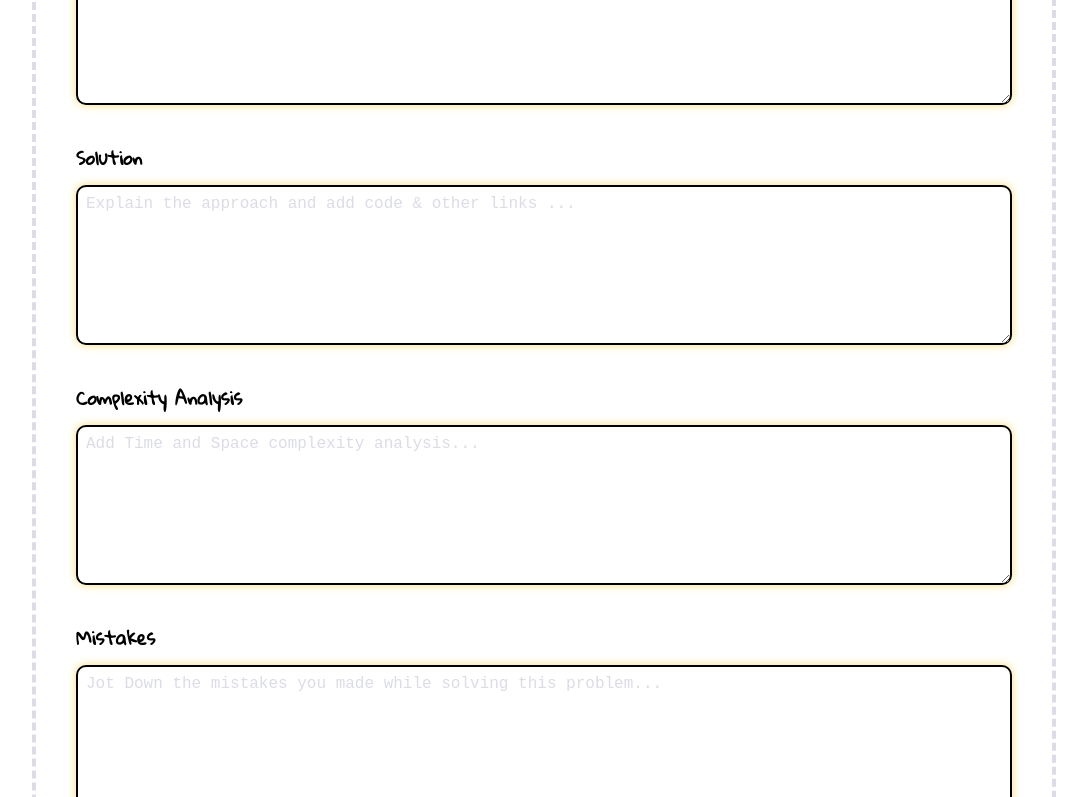
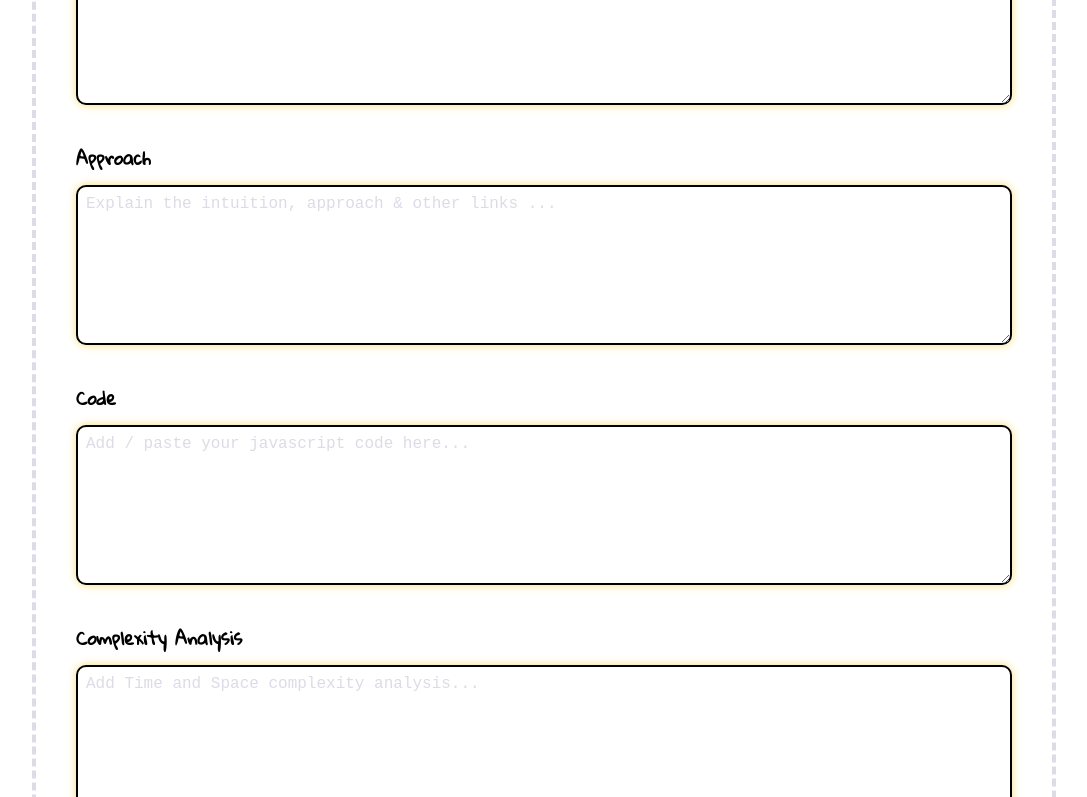
Before and after one commit to DellaDominic/Leetbox, a React (Vite) app: page /add in a window 1280 px wide. Shown: the part 575-1372 px from the top of the page, without its empty margins (96-1183 px from the left). Built offline with nearby package versions, Linux system fonts and the light colour scheme.

Commit message:
Add Edit Card Functionality

```diff
--- a/src/App.jsx
+++ b/src/App.jsx
@@ -6,6 +6,7 @@ import Home from './components/Home';
 import Study from './components/Study';
 import Cards from './components/Cards';
 import AddCard from './components/AddCard';
+import EditCard from './components/EditCard';
 
 function App() {
   return (
@@ -24,6 +25,7 @@ function App() {
               />
             }
           />
+          <Route path="/edit/:id" element={<EditCard />} />
           <Route path="/cards" element={<Cards />} />
         </Routes>
       </main>
--- a/src/components/AddCard.jsx
+++ b/src/components/AddCard.jsx
@@ -1,15 +1,17 @@
 import { useState } from 'react';
 import './addCard.css';
 import PageHeader from './PageHeader';
+import { useNavigate } from 'react-router-dom';
 
-const AddCard = ({ saveCard, getNextReviewDate }) => {
+const AddCard = ({ saveCard, getNextReviewDate, existingCard }) => {
   const clearFormState = {
     title: '',
     link: '',
     difficulty: '',
     tags: '',
     problem: '',
-    solution: '',
+    approach: '',
+    code: '',
     complexity: '',
     mistakes: '',
     nextReview: '',
@@ -17,20 +19,44 @@ const AddCard = ({ saveCard, getNextReviewDate }) => {
     id: '',
     box: '',
   };
-  const [form, setForm] = useState(clearFormState);
+  const isEditMode = Boolean(existingCard);
+  const navigate = useNavigate();
+  const [form, setForm] = useState(
+    isEditMode
+      ? { ...existingCard, tags: existingCard.tags.join(', ') }
+      : clearFormState,
+  );
+  // useEffect(() => {
+  //   if (existingCard) {
+  //     setForm({ // to-do - uncomment and learn in detail about this error
+  //       ...existingCard,
+  //       tags: existingCard.tags.join(', '),
+  //     });
+  //   }
+  // }, [existingCard]);
   const handleFormSubmit = async (e) => {
     e.preventDefault();
 
-    const card = {
+    const updatedCard = {
       ...form,
-      tags: form.tags.split(',').map((tag) => tag.trim()),
-      id: Date.now(),
-      box: 1,
-      createdOn: new Date().toISOString(),
-      nextReview: getNextReviewDate(1),
+      tags: form.tags
+        .split(',')
+        .map((tag) => tag.trim())
+        .filter(Boolean),
     };
-    console.log({ card });
-    await saveCard(card);
+
+    if (!isEditMode) {
+      updatedCard.id = Date.now();
+      updatedCard.box = 1;
+      updatedCard.createdOn = new Date().toISOString();
+      updatedCard.nextReview = getNextReviewDate(1);
+    }
+
+    console.log({ updatedCard });
+    await saveCard(updatedCard);
+    if (isEditMode) {
+      navigate('/cards');
+    }
     setForm(clearFormState);
   };
   const handleChange = (e) => {
@@ -101,12 +127,21 @@ const AddCard = ({ saveCard, getNextReviewDate }) => {
           ></textarea>
         </div>
         <div className="form-group">
-          <label htmlFor="solution">Solution</label>
+          <label htmlFor="approach">Approach</label>
           <textarea
-            name="solution"
-            value={form.solution}
+            name="approach"
+            value={form.approach}
             onChange={handleChange}
-            placeholder="Explain the approach and add code & other links ..."
+            placeholder="Explain the intuition, approach & other links ..."
+          ></textarea>
+        </div>
+        <div className="form-group">
+          <label htmlFor="code">Code</label>
+          <textarea
+            name="code"
+            value={form.code}
+            onChange={handleChange}
+            placeholder="Add / paste your javascript code here..."
           ></textarea>
         </div>
         <div className="form-group">
@@ -128,7 +163,9 @@ const AddCard = ({ saveCard, getNextReviewDate }) => {
           ></textarea>
         </div>
 
-        <button type="submit">Add to Box 1</button>
+        <button type="submit">
+          {isEditMode ? 'Update Card' : 'Add to Box 1'}
+        </button>
       </form>
     </div>
   );
--- a/src/components/CardSolutionContent.jsx
+++ b/src/components/CardSolutionContent.jsx
@@ -4,7 +4,10 @@ const CardSolutionContent = ({ card }) => {
   return (
     <div className="card-solution">
       <h1>Solution</h1>
-      <p className="quote">{card.solution}</p>
+      <h2>Intuition and Approach</h2>
+      <p className="quote">{card.approach}</p>
+      <h2>Code</h2>
+      <p className="quote">{card.code}</p>
       <h2>Complexity Analysis</h2>
       <p className="quote">{card.complexity}</p>
       <h2>Mistakes</h2>
--- /dev/null
+++ b/src/components/EditCard.jsx
@@ -0,0 +1,25 @@
+import { useEffect, useState } from 'react';
+import { useParams } from 'react-router-dom';
+import { getCardById, saveCard } from '../utils/helper';
+import AddCard from './AddCard';
+
+const EditCard = () => {
+  const { id } = useParams();
+
+  const [card, setCard] = useState(null);
+
+  useEffect(() => {
+    const loadCards = async () => {
+      const cardData = await getCardById(Number(id));
+      setCard(cardData);
+    };
+    loadCards();
+  }, [id]);
+
+  if (card === null) return <>Loading...</>;
+  if (!card) return <>Card not found</>; // to-do change it to something else
+
+  return <AddCard existingCard={card} id={id} saveCard={saveCard} />;
+};
+
+export default EditCard;
--- a/src/components/FlashcardItem.jsx
+++ b/src/components/FlashcardItem.jsx
@@ -26,7 +26,7 @@ const FlashcardItem = ({ openIds, onToggle, card }) => {
           <a className="header-icon link" href={card.link} target="_blank">
             <ExternalLink />
           </a>
-          <Link className="header-icon edit" to="/add">
+          <Link className="header-icon edit" to={`/edit/${card.id}`}>
             <SquarePen />
           </Link>
           <span className="header-icon delete">
--- a/src/components/flashcardItem.css
+++ b/src/components/flashcardItem.css
@@ -150,6 +150,9 @@
   color: #000;
 }
 
+.header-icon:link {
+  color: #000;
+}
 .due {
   font-family: 'Gloria Hallelujah';
   color: #ff6b6b;
--- a/src/utils/helper.js
+++ b/src/utils/helper.js
@@ -1,4 +1,4 @@
-import { initDB } from './store';
+import { initDB, STORE_NAME } from './store';
 
 /* constant the determines the review intervals for each box in the Leitner system */
 
@@ -15,18 +15,22 @@ export const BOX_INTERVALS = {
   7: { count: 0, reviewDays: 64, label: 'Every 64 Days', isDue: false },
 };
 
-/* Key for localStorage to store flashcards */
-export const STORAGE_KEY = 'leetbox_cards';
-
-/* Save cards to indexedDB via idb */
+/* Save and update existing cards via put to indexedDB via idb */
 export async function saveCard(card) {
   const db = await initDB();
-  await db.put('cards', card);
+  await db.put(STORE_NAME, card);
 }
 
 export async function getAllCards() {
   const db = await initDB();
-  return db.getAll('cards');
+  return db.getAll(STORE_NAME);
+}
+
+export async function getCardById(id) {
+  const db = await initDB();
+  const card = await db.get(STORE_NAME, id);
+  console.log({ card });
+  return card;
 }
 
 // returns the next review date based on the box number
--- a/src/utils/store.js
+++ b/src/utils/store.js
@@ -1,7 +1,7 @@
 import { openDB } from 'idb';
 
 const DB_NAME = 'flashcards-db';
-const STORE_NAME = 'cards';
+export const STORE_NAME = 'cards';
 
 export async function initDB() {
   return openDB(DB_NAME, 1, {
```
